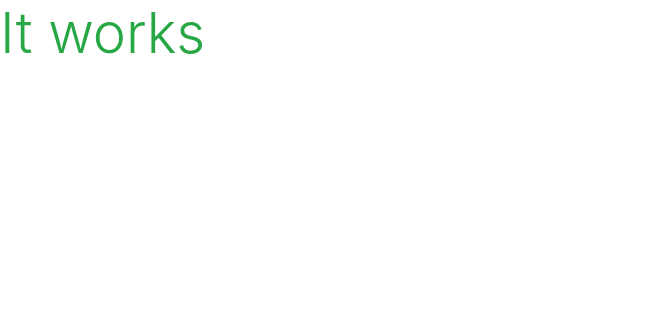
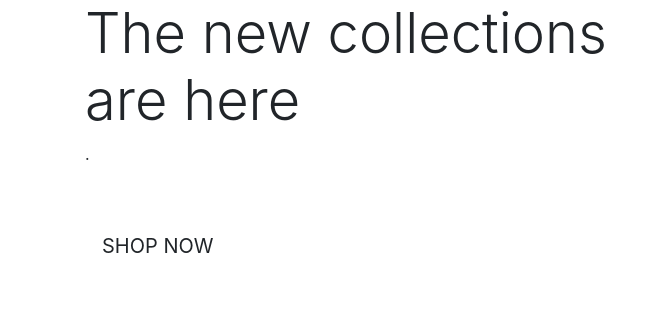
Before and after one commit to Decline-of-Mind/boutigue, a Django app: page / in a window 1280 px wide. Shown: the top 325 px of the page, without its empty margins (0-662 px from the left). Run offline with Django 3.2, Linux system fonts and the light colour scheme; some libraries are stand-ins or nearby versions.

Commit message:
added home page content

```diff
--- a/home/templates/home/index.html
+++ b/home/templates/home/index.html
@@ -1,7 +1,29 @@
-{% extends "base.html" %}
-{% load static %}
+{% extends "base.html" %} {% load static %} {% block page_header %}
+<div class="container header-container">
+  <div class="row">
+    <div class="col"></div>
+  </div>
+</div>
+{% endblock %} {% block content %}
 
-{% block content %}
+<div class="container h-100">
+  <div class="row h-100">
+    <div class="col-7 col-md-6 my-auto">
+      <h1 class="display-4 logo-font text-black">
+        The new collections are here
+      </h1>
+      .
+      <div class="my-5">
+        <h4>
+          <a
+            href=""
+            class="shop-now-button btn btn-lg rounded-0 text-uppercase py-3"
+            >Shop Now</a
+          >
+        </h4>
+      </div>
+    </div>
+  </div>
+</div>
 
-<h1 class="display-4 text-success">It works</h1>
 {% endblock %}
```
